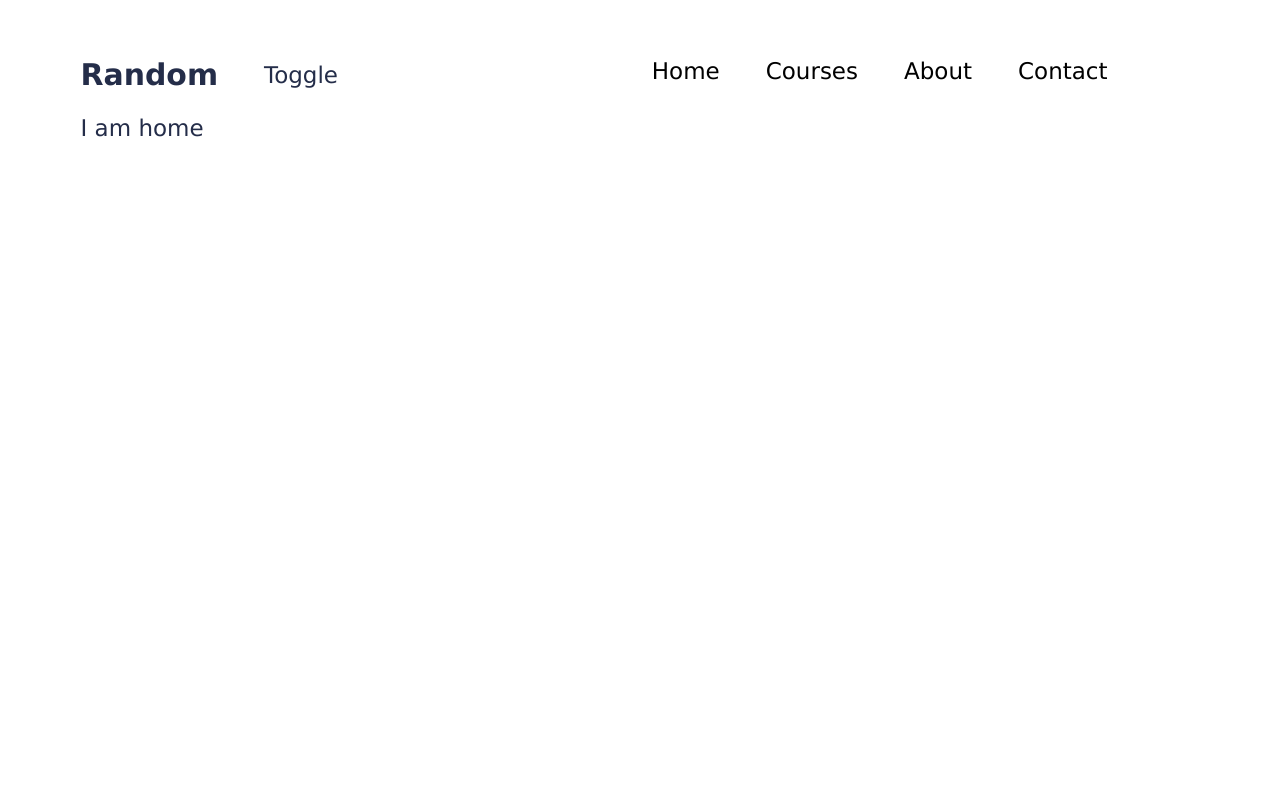
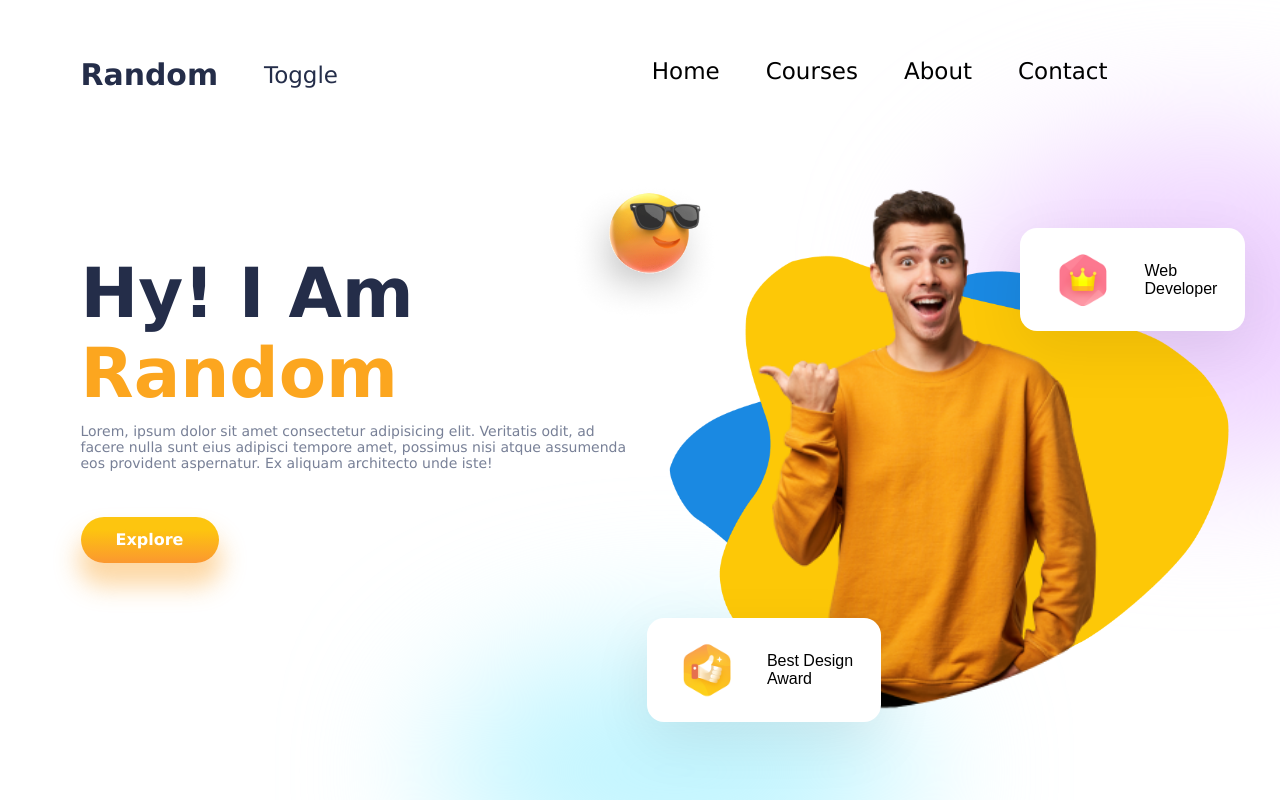
Before and after one commit to Saurabh-Shivam/SRITComputerClasses-Website, a React (Create React App) app in the folder frontend/: page / in a window 1280 px wide. Shown: the top 800 px of the page. Built offline with nearby package versions, Linux system fonts and the light colour scheme.

Commit message:
Added Intro compo inside Homo compo

```diff
--- /dev/null
+++ b/frontend/src/components/FloatingDiv/FloatingDiv.css
@@ -0,0 +1,21 @@
+.floatingdiv {
+    justify-content: space-around;
+    display: flex;
+    background: white;
+    box-shadow: var(--boxShadow);
+    border-radius: 17px;
+    align-items: center;
+    padding: 0px 28px 0px 0px;
+    height: 4.5rem;
+}
+
+.floatingdiv>img {
+    transform: scale(0.4);
+}
+
+.floatingdiv>span {
+    font-family: sans-serif;
+    font-size: 16px;
+    /* for dark mode */
+    color: black;
+}
--- /dev/null
+++ b/frontend/src/components/FloatingDiv/FloatingDiv.jsx
@@ -0,0 +1,17 @@
+import React from "react";
+import "./FloatingDiv.css";
+
+const FloatingDiv = ({ image, txt1, txt2 }) => {
+  return (
+    <div className="floatingdiv">
+      <img src={image} alt="" />
+      <span>
+        {txt1}
+        <br />
+        {txt2}
+      </span>
+    </div>
+  );
+};
+
+export default FloatingDiv;
--- a/frontend/src/components/Home/Home.jsx
+++ b/frontend/src/components/Home/Home.jsx
@@ -1,7 +1,26 @@
 import React from "react";
+// import Navbar from "../Navbar/Navbar";
+import Intro from "../Intro/Intro";
+import Services from "../Services/Services";
+import Experience from "../Experience/Experience";
+import Reasons from "../Reasons/Reasons";
+import Testimonials from "../Testimonials/Testimonials";
+// import Footer from "../Footer/Footer";
+// import Myvideos from "../MyVideos/Myvideos";
 
 const Home = () => {
-  return <div>I am home</div>;
+  return (
+    <div>
+      {/* <Navbar /> */}
+      <Intro />
+      <Services />
+      <Experience />
+      <Reasons />
+      {/* <Myvideos /> */}
+      <Testimonials />
+      {/* <Footer /> */}
+    </div>
+  );
 };
 
 export default Home;
--- /dev/null
+++ b/frontend/src/components/Intro/Intro.css
@@ -0,0 +1,172 @@
+.intro {
+    display: flex;
+    height: 77vh;
+    margin-top: 6rem;
+}
+
+.i-left {
+    display: flex;
+    position: relative;
+    flex: 1;
+    /* All the items on the left side will align themseleves in a column */
+    flex-direction: column;
+    gap: 2rem;
+}
+
+.i-name {
+    display: flex;
+    flex-direction: column;
+}
+
+/* Targeting the first child of i-name class, i.e. <span>Hy! I Am</span> */
+.i-name>:nth-child(1) {
+    color: var(--black);
+    font-weight: bold;
+    font-size: 3rem;
+}
+
+/* Targeting the second child of i-name class */
+.i-name>:nth-child(2) {
+    color: var(--orange);
+    font-weight: bold;
+    font-size: 3rem;
+}
+
+
+/* Targeting the third child of i-name class */
+.i-name>:nth-child(3) {
+    margin-top: 10px;
+    color: var(--gray);
+    font-weight: 100;
+    font-size: 14px;
+}
+
+.i-button {
+    width: 6rem;
+    height: 2rem;
+}
+
+.i-icons {
+    margin-top: 2rem;
+    display: flex;
+    gap: 2rem;
+}
+
+/* for all items inside i-icons class */
+.i-icons>* {
+    color: var(--orange);
+    transform: scale(2);
+}
+
+.i-icons>*:hover {
+    cursor: pointer;
+    /* color: orange; */
+}
+
+
+.i-right {
+    flex: 1;
+    position: relative;
+}
+
+/* for all items inside i-right class */
+.i-right>* {
+    position: absolute;
+    /* if anything comes out of this div, then it will overflow to the left side and will not let us see any boundary*/
+    z-index: 1;
+}
+
+/* for the first child, i.e. Vector1 */
+.i-right>:nth-child(1) {
+    transform: scale(0.69);
+    left: -14%;
+    top: -9%;
+
+}
+
+/* for the second child, i.e. Vector2 */
+.i-right>:nth-child(2) {
+    transform: scale(0.67);
+    left: -2rem;
+    top: -4.6rem;
+}
+
+/* for the third child, i.e. user */
+.i-right>:nth-child(3) {
+    transform: scale(1.4);
+    left: 28%;
+
+}
+
+/* for the fourth child, i.e. glassemojy */
+.i-right>:nth-child(4) {
+    transform: scale(0.6);
+    top: -19%;
+    left: -24%;
+    border-radius: 50%;
+    padding: 0;
+    /* ADDING ANIMATION */
+    /* to move image in the page we have made it's position relative */
+    position: relative;
+    animation-name: moveEmojiLeft;
+    animation-duration: 1.5s;
+    animation-iteration-count: 1;
+    animation-fill-mode: forwards;
+
+}
+
+/* ADDING ANIMATION */
+@keyframes moveEmojiLeft {
+    from {
+        left: -38%;
+    }
+
+    to {
+        left: -22%
+    }
+}
+
+
+/* blur effect design on right side of intro section*/
+.blur {
+    position: absolute;
+    height: 14rem;
+    width: 22rem;
+    border-radius: 50%;
+    background: #edd0ff;
+    filter: blur(72px);
+    z-index: -9;
+    top: -18%;
+    left: 56%;
+}
+
+/*  for responsiveness */
+@media screen and (max-width: 840px) {
+    .intro {
+        flex-direction: column;
+        height: 64rem;
+        gap: 6.5rem;
+    }
+
+    .i-right {
+        transform: scale(0.8);
+        left: -3rem;
+    }
+
+    .i-right .blur {
+        display: none;
+    }
+
+    .floating-div:nth-of-type(1) {
+        /* display: none; */
+        top: -7rem !important;
+    }
+
+    /* .i-button {
+        margin-left: 3.3rem;
+    }
+
+    .i-icons {
+        margin-left: 3rem;
+    } */
+}
--- /dev/null
+++ b/frontend/src/components/Intro/Intro.jsx
@@ -0,0 +1,93 @@
+import React from "react";
+import "./Intro.css";
+// Importing images
+import Vector1 from "../../img/Vector1.png";
+import Vector2 from "../../img/Vector2.png";
+import user from "../../img/user.png";
+import thumbup from "../../img/thumbup.png";
+import Crown from "../../img/crown.png";
+import glassemojy from "../../img/glassemojy.png";
+import FloatingDiv from "../FloatingDiv/FloatingDiv";
+// // for darkmode
+// import { themeContext } from "../../context/DarkMode/Context";
+// import { useContext } from "react";
+
+const Intro = () => {
+  //   //for darkmode context
+  //   const theme = useContext(themeContext);
+  //   const darkMode = theme.state.darkMode;
+
+  return (
+    <div className="intro">
+      {/* Left Side of Intro Section */}
+      <div className="i-left">
+        <div className="i-name">
+          {/* for darkmmode */}
+          <span
+          //   style={{ color: darkMode ? "white" : "" }}
+          >
+            Hy! I Am
+          </span>
+          <span>Random</span>
+          <span>
+            Lorem, ipsum dolor sit amet consectetur adipisicing elit. Veritatis
+            odit, ad facere nulla sunt eius adipisci tempore amet, possimus nisi
+            atque assumenda eos provident aspernatur. Ex aliquam architecto unde
+            iste!
+          </span>
+        </div>
+        <a href="/courses">
+          <button href="/courses" className="button i-button">
+            Explore
+          </button>
+        </a>
+        <div className="i-icons">
+          <a href="https://www.github.com/" target="_blank" rel="noreferrer">
+            <i className="i-social fa-brands fa-github"></i>
+          </a>
+          <a href="https://www.linkedIn.com/" target="_blank" rel="noreferrer">
+            <i className="i-social fa-brands fa-linkedin"></i>
+          </a>
+          <a href="https://www.instagram.com/" target="_blank" rel="noreferrer">
+            <i className="i-social fa-brands fa-instagram"></i>
+          </a>
+        </div>
+      </div>
+
+      {/* Right Side of Intro Section */}
+      <div className="i-right">
+        <img src={Vector1} alt="" />
+        <img src={Vector2} alt="" />
+        <img src={user} alt="" />
+        <img src={glassemojy} alt="" />
+
+        <div className="floating-div" style={{ top: "-4%", left: "68%" }}>
+          {/* Here we are passing values as props to the FloatingDiv component */}
+          <FloatingDiv image={Crown} txt1="Web" txt2="Developer" />
+        </div>
+
+        <div
+          className="floating-div"
+          style={{ top: "15.9rem", left: "0.3rem" }}
+        >
+          <FloatingDiv image={thumbup} txt1="Best Design" txt2="Award" />
+        </div>
+
+        {/* Blur effect design */}
+        <div className="blur" style={{ background: "rgb(238 210 255)" }}></div>
+        <div
+          className="blur"
+          style={{
+            background: "#c1f5ff",
+            top: "17rem",
+            left: "-9rem",
+            width: "21rem",
+            height: "11rem",
+          }}
+        ></div>
+      </div>
+    </div>
+  );
+};
+
+export default Intro;
--- /dev/null
+++ b/frontend/src/components/Reasons/Reasons.jsx
@@ -0,0 +1,7 @@
+import React from "react";
+
+const Reasons = () => {
+  return <div>Reasons</div>;
+};
+
+export default Reasons;
--- /dev/null
+++ b/frontend/src/components/Testimonials/Testimonials.jsx
@@ -0,0 +1,7 @@
+import React from "react";
+
+const Testimonials = () => {
+  return <div>Testimonials</div>;
+};
+
+export default Testimonials;
```
Also changed, not shown: frontend/src/components/Reasons/Reasons.css (added), frontend/src/components/Testimonials/Testimonials.css (added).
